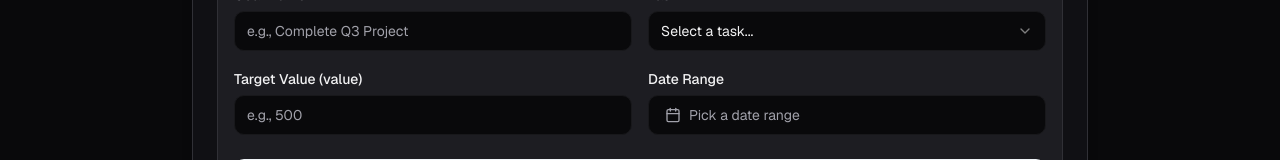
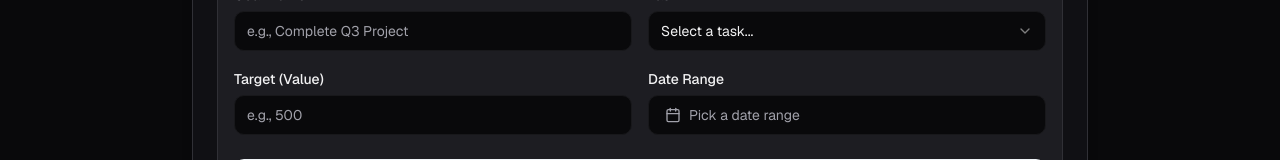
Before and after one commit to Abhi9818-max/SIGIL-clean, a Next.js app: page /high-goals in a window 1280 px wide. Shown: the part 292-452 px from the top of the page. Built offline with nearby package versions, Linux system fonts and the light colour scheme.

Commit message:
in high goal target value , its not about hours its about what the unit

```diff
--- a/src/app/high-goals/page.tsx
+++ b/src/app/high-goals/page.tsx
@@ -130,18 +130,25 @@ export default function HighGoalsPage() {
     handleSetEditing(null);
   };
 
-  const getUnitLabelForTask = (taskId: string) => {
+  const getUnitLabelForTask = (taskId: string | undefined): string => {
+    if (!taskId) return 'Value';
     const task = getTaskDefinitionById(taskId);
-    if (task?.unit) {
-      if (task.unit === 'custom' && task.customUnitName) {
-        return task.customUnitName;
-      }
-      if(task.unit !== 'count' && task.unit !== 'generic') {
-        return task.unit;
-      }
+    if (!task || !task.unit) return 'Value';
+
+    switch (task.unit) {
+      case 'custom':
+        return task.customUnitName || 'Value';
+      case 'count':
+      case 'generic':
+        return ''; // No unit for simple counts
+      default:
+        // Capitalize first letter
+        return task.unit.charAt(0).toUpperCase() + task.unit.slice(1);
     }
-    return 'value';
   }
+
+  const watchedTaskId = form.watch('taskId');
+  const unitLabel = getUnitLabelForTask(watchedTaskId);
 
   return (
     <div className={cn("min-h-screen flex flex-col", pageTierClass)}>
@@ -188,7 +195,7 @@ export default function HighGoalsPage() {
                    {form.formState.errors.taskId && <p className="text-sm text-destructive mt-1">{form.formState.errors.taskId.message}</p>}
                 </div>
                 <div>
-                    <Label htmlFor="target-value">Target Value ({getUnitLabelForTask(form.watch('taskId'))})</Label>
+                    <Label htmlFor="target-value">Target {unitLabel && `(${unitLabel})`}</Label>
                     <Input id="target-value" type="number" {...form.register('targetValue')} className="mt-1" placeholder="e.g., 500" />
                     {form.formState.errors.targetValue && <p className="text-sm text-destructive mt-1">{form.formState.errors.targetValue.message}</p>}
                 </div>
```
